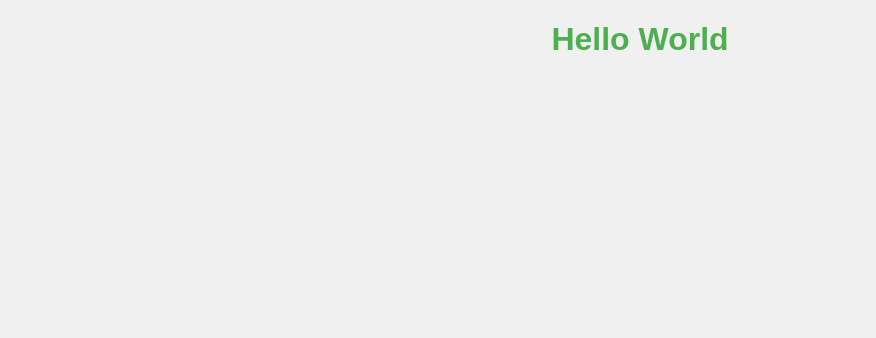
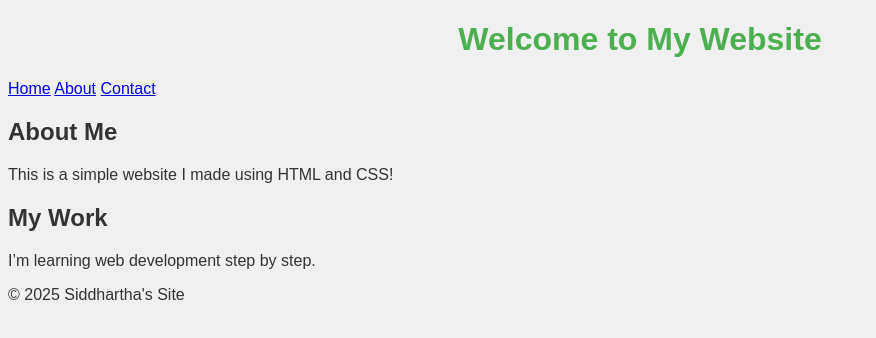
Before and after one commit to siddhartha36/my-website, a plain HTML site: page index.html in a window 1280 px wide. Shown: the whole page, without its empty margins (0-876 px from the left). Drawn offline with Linux system fonts and the light colour scheme.

Commit message:
Update index.html

```diff
--- a/index.html
+++ b/index.html
@@ -1,13 +1,34 @@
 <!DOCTYPE html>
 <html lang="en">
 <head>
-    <link rel="stylesheet" href="style.css">
-
-    <meta charset="UTF-8">
-    <meta name="viewport" content="width=device-width, initial-scale=1.0">
-    <title>Document</title>
+  <meta charset="UTF-8" />
+  <meta name="viewport" content="width=device-width, initial-scale=1.0" />
+  <title>My Website</title>
+  <link rel="stylesheet" href="style.css" />
 </head>
 <body>
-    <h1>Hello World</h1>
+  <header>
+    <h1>Welcome to My Website</h1>
+    <nav>
+      <a href="#">Home</a>
+      <a href="#">About</a>
+      <a href="#">Contact</a>
+    </nav>
+  </header>
+
+  <main>
+    <section>
+      <h2>About Me</h2>
+      <p>This is a simple website I made using HTML and CSS!</p>
+    </section>
+    <section>
+      <h2>My Work</h2>
+      <p>I’m learning web development step by step.</p>
+    </section>
+  </main>
+
+  <footer>
+    <p>&copy; 2025 Siddhartha's Site</p>
+  </footer>
 </body>
 </html>
```
